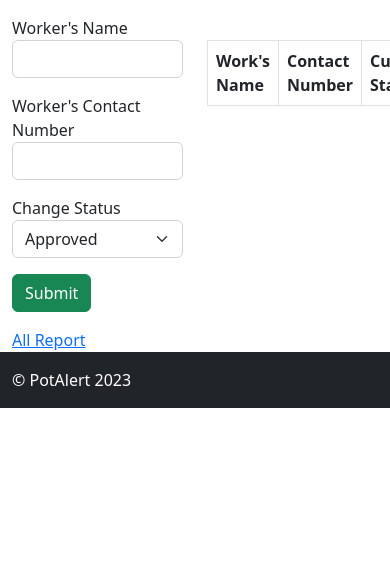
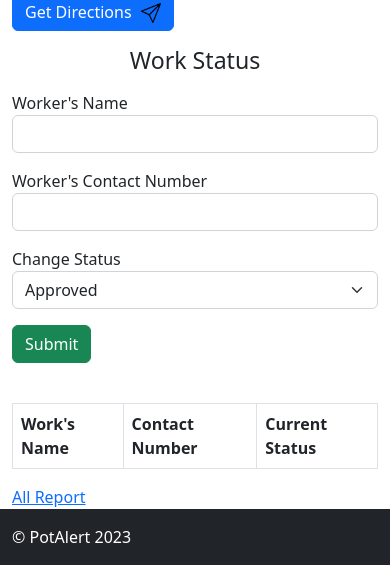
Before and after one commit to Jeewankumarsingh/PotAlert1, a Node server app: template views/reports/show.ejs in a window 390 px wide; the page is wider, and only the part inside the window is pictured. Shown: the part 959-1524 px from the top of that part. Before the commit the page ends 1367 px from the top of that part, so only its background shows below. Run offline with Node 20, Linux system fonts and the light colour scheme; the template is opened without the code that fills it: values that come from a table or form of the project are taken from there, others are empty; data comes from the database, SQL or seed files in the repository; some libraries are stand-ins or nearby versions.

Commit message:
make responsive

```diff
--- a/package.json
+++ b/package.json
@@ -3,7 +3,7 @@
     "@mapbox/mapbox-sdk": "^0.15.0",
     "cloudinary": "^1.34.0",
     "connect-flash": "^0.1.1",
-    "dotenv": "^16.0.3",
+    "dotenv": "^16.3.1",
     "ejs": "^3.1.8",
     "ejs-mate": "^4.0.0",
     "express": "^4.18.2",
--- a/views/reports/show.ejs
+++ b/views/reports/show.ejs
@@ -14,14 +14,14 @@
 
     <div class="row topcontent">
         <h3 class="text-center mb-3">Detailed Report</h3>
-        <div class="col-6">
+        <div class="col-lg-6 col-sm-12">
             <div class="card mb-3">
                 <% for(let img of report.images){ %>
                     <img class="card-img-top" src="<%= img.url %>" alt="">
                     <% } %>
             </div>
         </div>
-        <div class="col-6">
+        <div class="col-lg-6 col-sm-12">
             <!-- Detailed Data representation -->
             <table class="table table-bordered" style="width: auto;">
                 <thead>
@@ -111,7 +111,7 @@
     <!-- Confirm Report and worker details -->
     <div class="row">
         <h3 class="text-center mt-3 mb-3">Work Status</h3>
-        <div class="col-6">
+        <div class="col-lg-6 col-sm-12">
             <form action="/reports/<%=report._id%>/works" method="POST">
                 <div class="form-group mb-3">
                     <label for="name">Worker's Name</label>
@@ -142,7 +142,7 @@
         <!--  -->
 
 
-        <div class="col-6 mt-4">
+        <div class="col-lg-6 col-sm-12 mt-4">
             <table class="table table-bordered">
                 <thead>
                     <tr>
```
Also changed, not shown: 1 other file.
